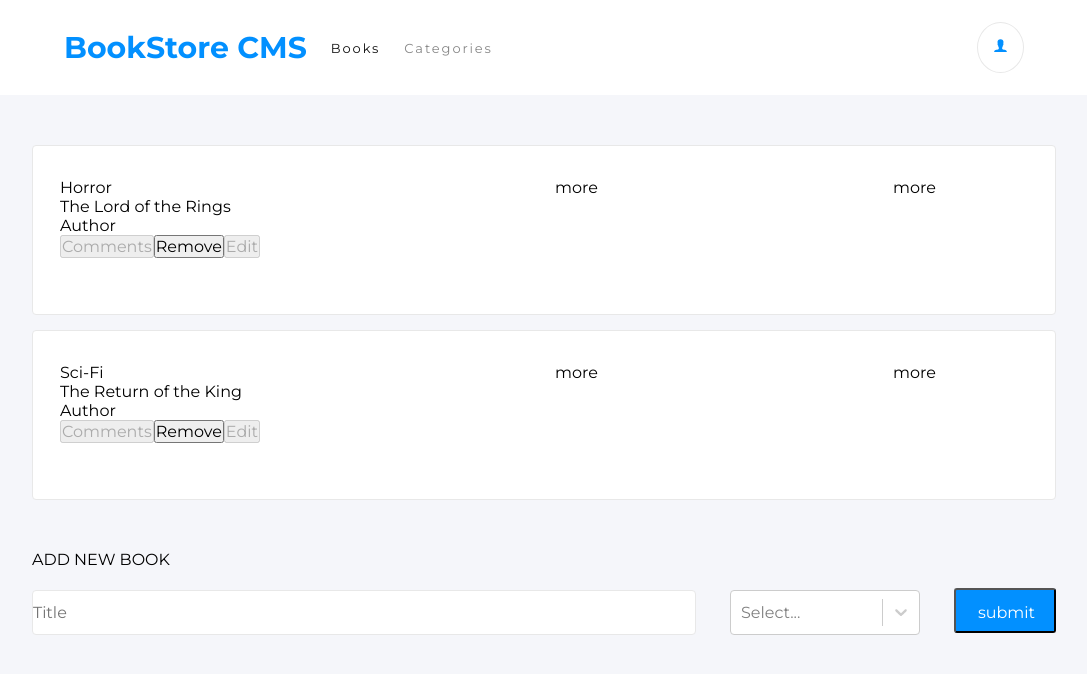
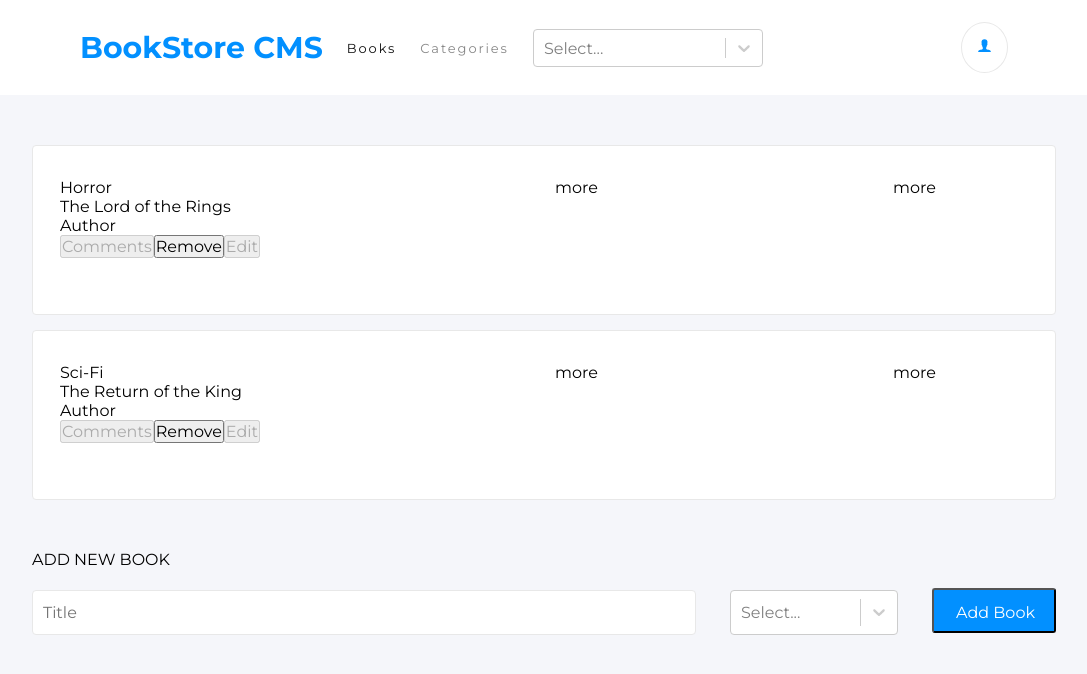
Before and after one commit to sergiocortessat/Redux_Bookstore, a React app: page / in a window 1280 px wide. Shown: the whole page, without its empty margins (96-1183 px from the left). Built offline with nearby package versions, Linux system fonts and the light colour scheme.

Commit message:
Add style to bookforms

```diff
--- a/src/CSS/BookForm.scss
+++ b/src/CSS/BookForm.scss
@@ -20,6 +20,7 @@ $black-two: #121212;
     border-radius: 4px;
     border: solid 1px #e8e8e8;
     background-color: white;
+    padding-left: 10px;
   }
 
   .book-category {
--- a/src/CSS/NavBar.scss
+++ b/src/CSS/NavBar.scss
@@ -13,7 +13,7 @@ header {
   .header-text {
     display: flex;
     align-items: center;
-    margin-left: 10rem;
+    margin-left: 11rem;
   }
 
   .header-text > * {
@@ -39,8 +39,13 @@ header {
     opacity: 0.5;
   }
 
+  .css-2b097c-container {
+    width: 230px;
+    border-radius: 4px;
+  }
+
   .oval {
-    margin-right: 10rem;
+    margin-right: 11rem;
     padding: 0.875rem;
     border: solid 1px #e8e8e8;
     border-radius: 50%;
--- a/src/Containers/BooksForm.js
+++ b/src/Containers/BooksForm.js
@@ -27,7 +27,7 @@ const BooksForm = () => {
           <input type="text" className="form-control book-title" placeholder="Title" name="title" onChange={(e) => setTitle(e.target.value)} />
         </label>
         <Select options={options} onChange={handleSelect} className="book-category" />
-        <input type="submit" value="submit" className="submit-button" />
+        <input type="submit" value="Add Book" className="submit-button" />
       </form>
     </div>
   );
--- a/src/Containers/NavBar.js
+++ b/src/Containers/NavBar.js
@@ -23,8 +23,8 @@ const NavBar = () => {
       <div className="header-text">
         <h1 className="bookstore-cms">BookStore CMS</h1>
         <p className="books">Books</p>
-        {/* <CategoryFilter handleOnChange={handleOnChange} options={options} /> */}
         <p className="categories">Categories</p>
+        <CategoryFilter handleOnChange={handleOnChange} options={options} />
       </div>
       <i className="oval">
         <IoIosPerson />
```
